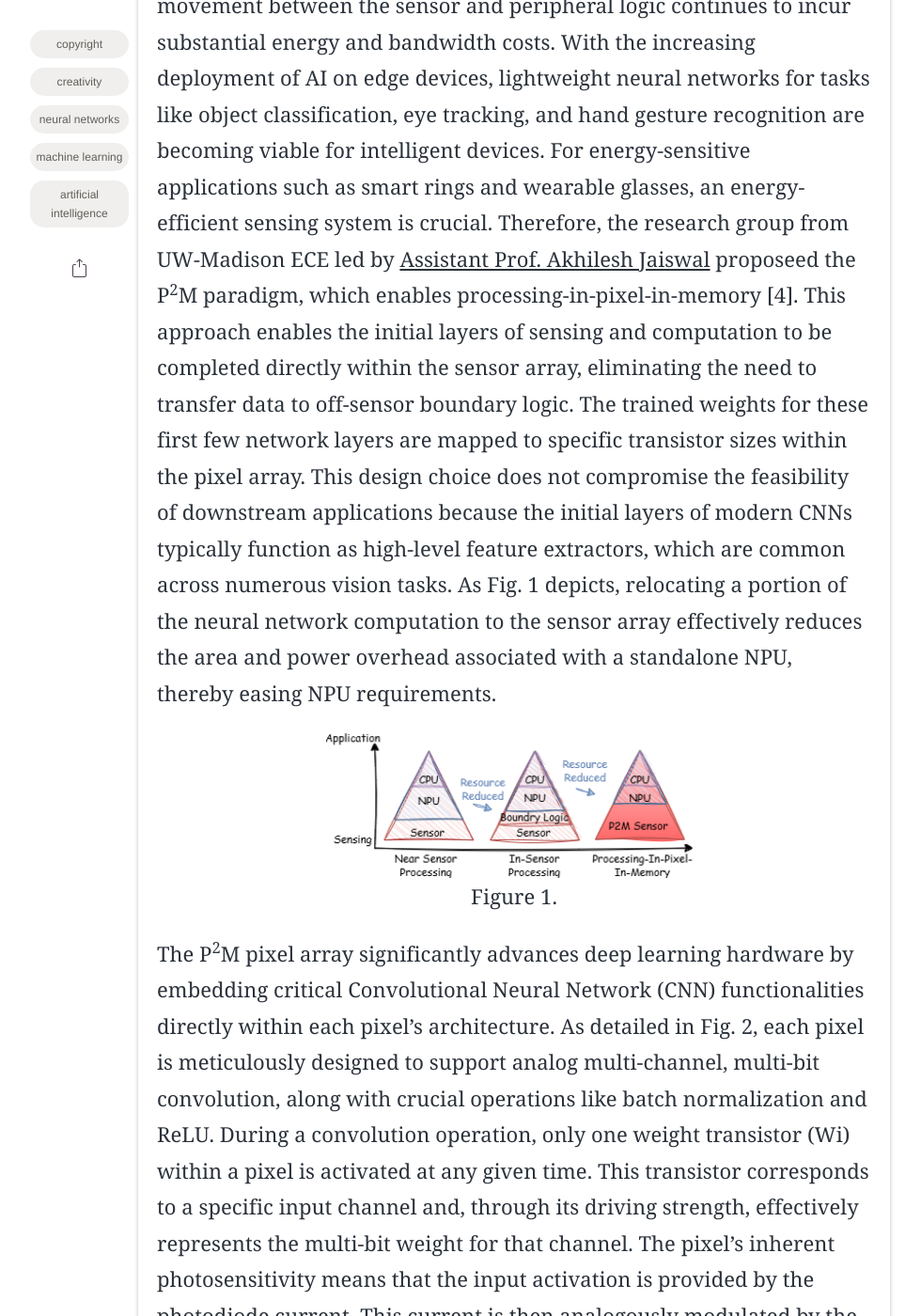
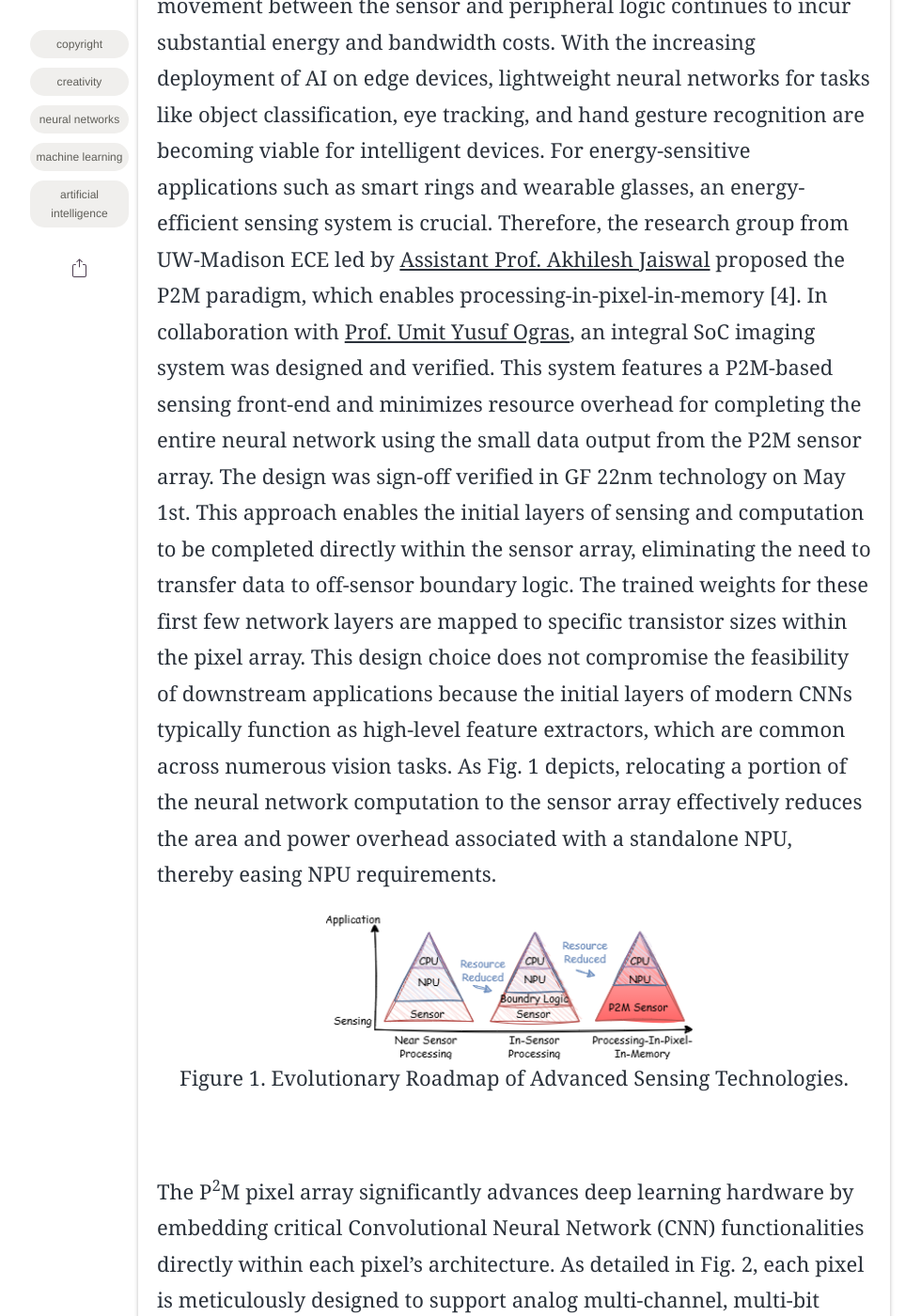
Before and after one commit to echip-from-elab/echip-from-elab.github.io, a Jekyll site: the page built from _posts/2021-04-20-From_Sensing_To_Heterogeneous_NoC.md, in a window 1280 px wide and 1400 px high, scrolled down 1012 px. Shown: the whole window at 94% size, without its empty margins (93-1073 px from the left). Built offline with Jekyll 4.4.1, drawn with Linux system fonts in a browser that asks for light colours; some web fonts are replaced; some of the changed text lies outside the part shown.

Commit message:
front page

```diff
--- a/_posts/2021-04-20-From_Sensing_To_Heterogeneous_NoC.md
+++ b/_posts/2021-04-20-From_Sensing_To_Heterogeneous_NoC.md
@@ -11,34 +11,37 @@ author: Miao Sun
 description: "Paving the way from the P<sup>2</sup>M sensing paradigm to heterogeneous SoC design"
 ---
 In recent decades, smart sensing technology has evolved considerably to meet performance demands and address resource limitations in edge devices. This evolution has shifted from traditional separate Sensor-NPU-CPU architectures [1-2] to in-sensor processing [3]. However, data movement between the sensor and peripheral logic continues to incur substantial energy and bandwidth costs. With the increasing deployment of AI on edge devices, lightweight neural networks for tasks like object classification, eye tracking, and hand gesture recognition are becoming viable for intelligent devices. For energy-sensitive applications such as smart rings and wearable glasses, an energy-efficient sensing system is crucial.
-Therefore, the research group from UW-Madison ECE led by [Assistant Prof. Akhilesh Jaiswal](https://directory.engr.wisc.edu/ece/Faculty/Jaiswal_Akhilesh/) proposeed the P<sup>2</sup>M paradigm, which enables processing-in-pixel-in-memory [4]. This approach enables the initial layers of sensing and computation to be completed directly within the sensor array, eliminating the need to transfer data to off-sensor boundary logic. The trained weights for these first few network layers are mapped to specific transistor sizes within the pixel array. This design choice does not compromise the feasibility of downstream applications because the initial layers of modern CNNs typically function as high-level feature extractors, which are common across numerous vision tasks. As Fig. 1 depicts, relocating a portion of the neural network computation to the sensor array effectively reduces the area and power overhead associated with a standalone NPU, thereby easing NPU requirements.
-
+Therefore, the research group from UW-Madison ECE led by [Assistant Prof. Akhilesh Jaiswal](https://directory.engr.wisc.edu/ece/Faculty/Jaiswal_Akhilesh/) proposed the P2M paradigm, which enables processing-in-pixel-in-memory [4]. In collaboration with [Prof. Umit Yusuf Ogras](https://elab.ece.wisc.edu/staff/ogras-umit/), an integral SoC imaging system was designed and verified. This system features a P2M-based sensing front-end and minimizes resource overhead for completing the entire neural network using the small data output from the P2M sensor array. The design was sign-off verified in GF 22nm technology on May 1st. This approach enables the initial layers of sensing and computation to be completed directly within the sensor array, eliminating the need to transfer data to off-sensor boundary logic. The trained weights for these first few network layers are mapped to specific transistor sizes within the pixel array. This design choice does not compromise the feasibility of downstream applications because the initial layers of modern CNNs typically function as high-level feature extractors, which are common across numerous vision tasks. As Fig. 1 depicts, relocating a portion of the neural network computation to the sensor array effectively reduces the area and power overhead associated with a standalone NPU, thereby easing NPU requirements.
+<br>
 <div align="center">
   <img src="https://github.com/echip-from-elab/echip-from-elab.github.io/blob/4b43623669c85fceff6b7f999af56577153d213c/assets/img/posts/20210420/p2m_fig1.png?raw=true" width="400" height="150">
 </div>
-<center> Figure 1.  </center>
+<center> Figure 1. Evolutionary Roadmap of Advanced Sensing Technologies. </center>
+<br>
 
 The P<sup>2</sup>M pixel array significantly advances deep learning hardware by embedding critical Convolutional Neural Network (CNN) functionalities directly within each pixel's architecture. As detailed in Fig. 2, each pixel is meticulously designed to support analog multi-channel, multi-bit convolution, along with crucial operations like batch normalization and ReLU. During a convolution operation, only one weight transistor (Wi) within a pixel is activated at any given time. This transistor corresponds to a specific input channel and, through its driving strength, effectively represents the multi-bit weight for that channel. The pixel's inherent photosensitivity means that the input activation is provided by the photodiode current. This current is then analogously modulated by the activated Wi transistor, performing the essential multiplication step of the convolution. The output of this analog computation is then manifested as a voltage on the bit lines, which directly represents the convolution result. To achieve high throughput, the system can concurrently activate a large number of pixels, specifically X×Y×3 pixels. Here, X and Y represent the spatial dimensions of the input, and '3' refers to the RGB (red, green, blue) color channels, enabling efficient parallel processing of image data.
-
+<br>
 <div align="center">
   <img src="https://github.com/echip-from-elab/echip-from-elab.github.io/blob/4b43623669c85fceff6b7f999af56577153d213c/assets/img/posts/20210420/p2m_arch.png?raw=true" width="380" height="200">
 </div>
-<center> Figure 2.  </center>
+<center> Figure 2. Circuit techniques for P<sup>2</sup>M based sensing architecture. </center>
+<br>
 
 Fig. 3 illustrates the complete algorithm flow and module mapping for a P<sup>2</sup>M based imaging system. Beyond the P<sup>2</sup>M block, the inferencing model incorporates a near-sensor processing (NSP) module for the remaining neural network layers and an MCU equipped with robust co-processing communication and interrupt capabilities. This heterogeneous integration of P<sup>2</sup>M and PIS enables direct processing of raw sensor data into an extracted latent feature map, ready for downstream tasks. By verificating on the VMM dataset, the P<sup>2</sup>M-enabled custom model significantly reduces computational demands. It cuts Multiply-Accumulate operations (MAdds) by approximately 7.15$\times$ and peak memory usage by about 25.1$\times$ for 560 × 560 image resolution. This comes with a minimal 1.47% drop in test accuracy compared to the uncompressed baseline model. This substantial memory reduction allows our P<sup>2</sup>M model to even run on tiny microcontrollers with just 270KB of on-chip SRAM. While both baseline and custom model accuracies decrease with reduced image resolution (with a more notable drop for the custom model), this highlights the importance of high-resolution images for optimal performance.
-
+<br>
 <div align="center">
   <img src="https://github.com/echip-from-elab/echip-from-elab.github.io/blob/main/assets/img/posts/20210420/dataflow.png?raw=true" width="320" height="140">
 </div>
-<center> Figure 3.  </center>
+<center> Figure 3. The proposed SoC diagram for sensing-to-computation integration. </center>
+<br>
 
-Comparing standard models with P<sup>2</sup>M-implemented counterparts reveals significant energy efficiencies. Specifically, P<sup>2</sup>M can reduce energy consumption by up to 7.81$\times$. This energy saving becomes even more pronounced when feature maps would otherwise need to be transferred from an edge device to the cloud for further processing, largely due to high communication overheads. Building on simulation verification from reference [4], a full silicon design has been launched in GF22nm technology. This design incorporates separate components, including a calibration module, comparator, and DAC and ADC arrays with linear slope characteristics. In parallel, a SoC for future integration, managing the remaining neural network layers outside the P<sup>2</sup>M block with minimal memory overhead, has also been implemented within the same GF 22nm shuttle. This push toward heterogeneous integration, particularly for energy and resource-constrained scenarios, aims to realize a truly intelligent edge-computing paradigm, evolving from novel sensing architectures to advanced AI-driven devices.
-
+Comparing standard models with P<sup>2</sup>M-implemented counterparts reveals significant energy efficiencies. Specifically, P<sup>2</sup>M can reduce energy consumption by up to 7.81$\times$. This energy saving becomes even more pronounced when feature maps would otherwise need to be transferred from an edge device to the cloud for further processing, largely due to high communication overheads. Based on simulation verification from reference [4], a full silicon design has been launched in GF22nm technology. This design incorporates separate components, including a calibration module, comparator, and DAC and ADC arrays with linear slope characteristics. In parallel, a SoC for future integration, managing the remaining neural network layers outside the P<sup>2</sup>M block with minimal memory overhead, has also been implemented within the same GF 22nm shuttle. This push toward heterogeneous integration, particularly for energy and resource-constrained scenarios, aims to realize a truly intelligent edge-computing paradigm, evolving from novel sensing architectures to advanced AI-driven devices.
+<br>
 <div align="center">
   <img src="https://github.com/echip-from-elab/echip-from-elab.github.io/blob/main/assets/img/posts/20210420/p2m_layout.png?raw=true" width="360" height="160">
 </div>
-<center> Figure 4. </center>
-
+<center> Figure 4. Layout design of 3x3 P<sup>2</sup>M sensor array and integrated SoC. </center>
+<br>
 Reference
 [1] Pinkham, R., Berkovich, A. & Zhang, Z. Near-sensor distributed dnn processing for augmented and virtual reality. IEEE J. Emerg. Sel. Top. Circuits Syst. 11, 663–676. https://doi.org/10.1109/JETCAS.2021.3121259 (2021).
 [2] Chen, Z. et al. Processing near sensor architecture in mixed-signal domain with CMOS image sensor of convolutional-kernelreadout method. IEEE Trans. Circuits Syst. I Regul. Pap. 67, 389–400 (2020).
```
